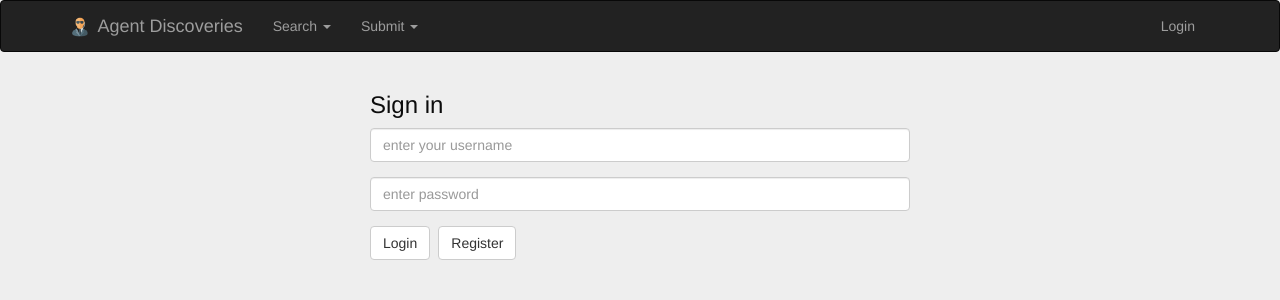
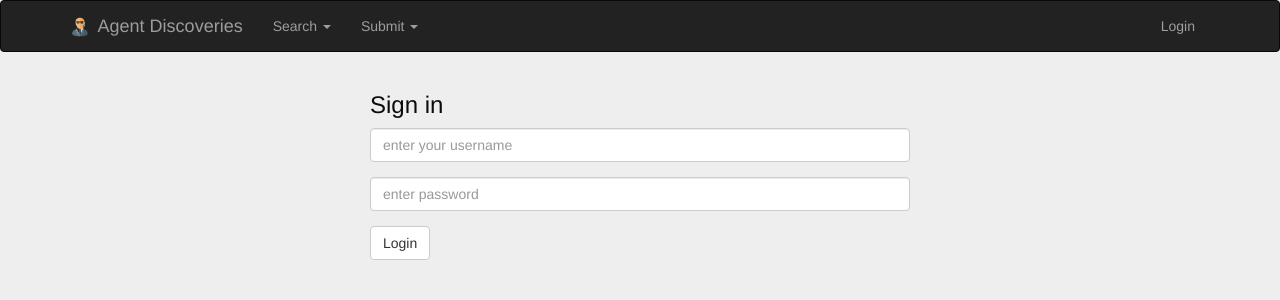
Before and after one commit to JackMead/AgentDiscoveries-CIA, a React app in the folder AgentDiscoveries-Frontend/: page /submit/region#/login in a window 1280 px wide. Shown: the top 300 px of the page. Built offline with nearby package versions, Linux system fonts and the light colour scheme.

Commit message:
console.log

```diff
--- a/AgentDiscoveries-Frontend/app/sass/styles.scss
+++ b/AgentDiscoveries-Frontend/app/sass/styles.scss
@@ -14,7 +14,3 @@ body {
 .form-section-inline {
   margin-right: 8px;
 }
-
-.button-inline {
-  margin-right: 8px;
-}
--- a/AgentDiscoveries-Frontend/app/src/components/submit-forms/agent-form.js
+++ b/AgentDiscoveries-Frontend/app/src/components/submit-forms/agent-form.js
@@ -7,8 +7,6 @@ import {
     ControlLabel
 } from "react-bootstrap";
 import { searchAPI } from "../crud"
-import { handleSubmit } from "./submit-utilities"
-import { Message } from "../message"
 
 export class CreateAgent extends React.Component {
 
--- a/AgentDiscoveries-Frontend/app/src/components/submit-forms/location-form.js
+++ b/AgentDiscoveries-Frontend/app/src/components/submit-forms/location-form.js
@@ -6,7 +6,6 @@ import {
     Button,
     ControlLabel
 } from "react-bootstrap";
-import { handleSubmit } from "./submit-utilities"
 
 export class CreateLocation extends React.Component {
 
--- a/AgentDiscoveries-Frontend/app/src/components/submit-forms/region-form.js
+++ b/AgentDiscoveries-Frontend/app/src/components/submit-forms/region-form.js
@@ -6,7 +6,6 @@ import {
     Button,
     ControlLabel
 } from "react-bootstrap";
-import { handleSubmit } from "./submit-utilities"
 
 export class CreateRegion extends React.Component {
 
--- a/AgentDiscoveries-Frontend/app/src/components/submit-forms/submit-entity.js
+++ b/AgentDiscoveries-Frontend/app/src/components/submit-forms/submit-entity.js
@@ -11,6 +11,7 @@ import { Message } from "../message"
 import { CreateLocation } from "./location-form"
 import { CreateRegion } from "./region-form"
 import { CreateAgent } from "./agent-form"
+import { CreateUser } from "./user-form"
 
 export default class EntitySubmit extends React.Component {
 
@@ -30,6 +31,7 @@ export default class EntitySubmit extends React.Component {
         this.apiForms = {
             locations: <CreateLocation submitForm={this.submitForm} onSubmit={this.onSubmit} />,
             regions: <CreateRegion submitForm={this.submitForm} onSubmit={this.onSubmit} />,
+            users: <CreateUser submitForm={this.submitForm} onSubmit={this.onSubmit} />,
             agents: <CreateAgent submitForm={this.submitForm} onSubmit={this.onSubmit} />
         }
 
--- /dev/null
+++ b/AgentDiscoveries-Frontend/app/src/components/submit-forms/user-form.js
@@ -0,0 +1,37 @@
+import * as React from "react";
+import {
+    Form,
+    FormGroup,
+    FormControl,
+    Button,
+    ControlLabel
+} from "react-bootstrap";
+
+export class CreateUser extends React.Component {
+
+    constructor(props) {
+        super();
+        this.state = {
+            onSubmit: props.onSubmit,
+        }
+
+        this.submitForm = props.submitForm;
+    }
+
+    render(props) {
+        return (
+            <div className="col-md-12">
+                <Form onSubmit={this.state.onSubmit}>
+                    <h3>Create User</h3>
+                    <FormGroup>
+                        <FormControl type="text" inputRef={username => this.submitForm.username = username} placeholder="enter username" />
+                    </FormGroup>
+                    <FormGroup>
+                        <FormControl type="password" inputRef={password => this.submitForm.password = password} placeholder="enter password" />
+                    </FormGroup>
+                    <Button type="submit">Submit</Button>
+                </Form>
+            </div>
+        );
+    }
+}
--- a/AgentDiscoveries-Frontend/app/src/components/user/login.js
+++ b/AgentDiscoveries-Frontend/app/src/components/user/login.js
@@ -17,12 +17,14 @@ export default class Login extends React.Component {
         this.state = {
             authenticationMessage: { message: "", type: "info"}
         }
+
+        this.handleLogIn = this.handleLogIn.bind(this);
     }
 
     render() {
         return (
             <div className="col-md-6 col-md-offset-3">
-                <Form onSubmit={this.handleLogIn.bind(this)}>
+                <Form onSubmit={this.handleLogIn}>
                     <h3>Sign in</h3>
                     <Message message={this.state.authenticationMessage} />
                     <FormGroup>
@@ -32,8 +34,7 @@ export default class Login extends React.Component {
                         <FormControl type="password" inputRef={password => this.password = password} placeholder="enter password" />
                     </FormGroup>
                     <FormGroup>
-                        <Button id="login-submit" className="button-inline" type="submit">Login</Button>
-                        <Button className="button-inline" onClick={this.handleRegister.bind(this)}>Register</Button>
+                        <Button id="login-submit" type="submit">Login</Button>
                     </FormGroup>
                 </Form>
             </div>
@@ -77,28 +78,4 @@ export default class Login extends React.Component {
             });
     }
 
-    handleRegister(e) {
-        e.preventDefault();
-        var requestBodyJSON = {
-            username: this.username.value,
-            password: this.password.value
-        }
-
-        UserUtils.makeAuthenticationAPICall("/v1/makeuser", requestBodyJSON)
-            .then(response => {
-                if (response.ok) {
-                    document.getElementById("login-submit").click(); // log in with the newly registered account
-                    return response.json()
-                } else {
-                    if (response.status === 500) {
-                        throw "This username is already taken";
-                    } else {
-                        throw "Server error. Server cannot process the request";
-                    }
-                }
-            })
-            .catch(err => {
-                this.setState({ authenticationMessage: {message: err, type: "danger"} });
-            });
-    }
 };
```
